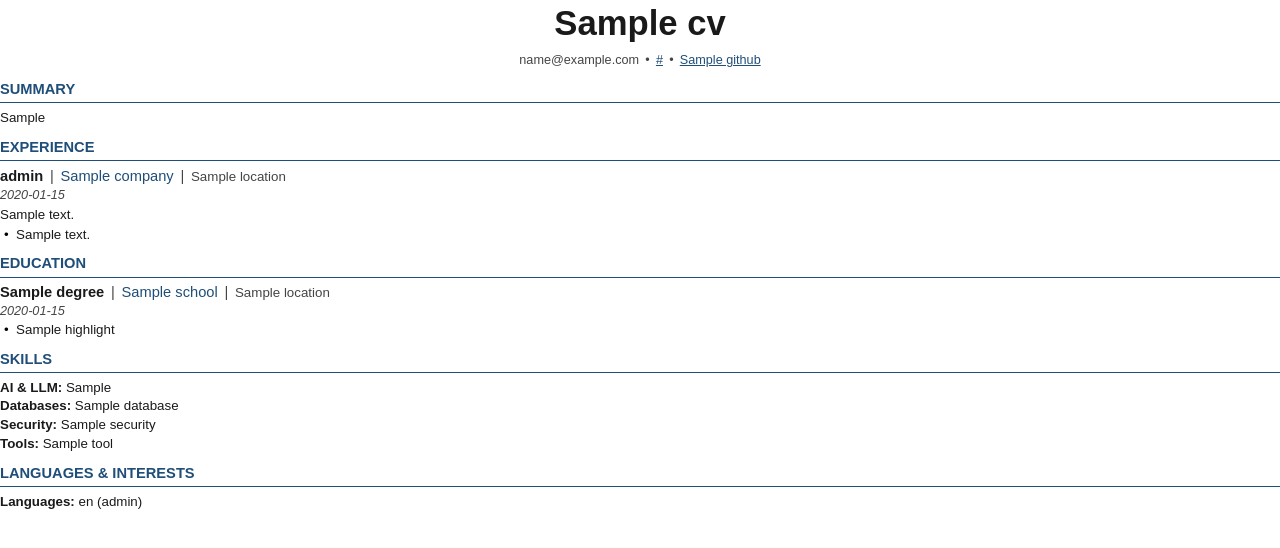
After one commit to atalaymudanyali/career-copilot, a FastAPI app: template templates/cv/document.html in a window 1280 px wide. The commit adds this page. Shown: the top 548 px of the page. Run offline with FastAPI, Linux system fonts and the light colour scheme; the template is opened without the code that fills it: most values are stand-ins (such as "Sample title", 1, 10 or a date in 2020).

Commit message:
feat: add CV document template and PDF generation with WeasyPrint
Render tailored CV as a downloadable PDF matching the user's real CV layout.
WeasyPrint converts an HTML/CSS template to PDF; bullets are grouped by
experience using source_id mapping from the RAG pipeline.

Co-Authored-By: Claude Opus 4.6 <noreply@anthropic.com>

```diff
--- a/pyproject.toml
+++ b/pyproject.toml
@@ -23,6 +23,7 @@ dependencies = [
     "psycopg2-binary>=2.9",
     "jinja2>=3.1",
     "python-multipart>=0.0.9",
+    "weasyprint>=63",
 ]
 
 [project.scripts]
--- /dev/null
+++ b/templates/cv/document.html
@@ -0,0 +1,318 @@
+<!DOCTYPE html>
+<html lang="en">
+<head>
+    <meta charset="UTF-8">
+    <title>{{ cv.name }} — CV</title>
+    <style>
+        @page {
+            size: A4;
+            margin: 1.2cm 1.6cm;
+        }
+
+        * {
+            margin: 0;
+            padding: 0;
+            box-sizing: border-box;
+        }
+
+        body {
+            font-family: Arial, sans-serif;
+            font-size: 10pt;
+            line-height: 1.35;
+            color: #1A1A1A;
+        }
+
+        a {
+            color: #1F4E78;
+            text-decoration: underline;
+        }
+
+        /* ── Header ── */
+        .header {
+            text-align: center;
+            margin-bottom: 6pt;
+        }
+
+        .header h1 {
+            font-size: 26pt;
+            font-weight: bold;
+            color: #1A1A1A;
+            margin-bottom: 4pt;
+        }
+
+        .contact-line {
+            font-size: 9.5pt;
+            color: #444;
+        }
+
+        .contact-line a {
+            color: #1F4E78;
+            text-decoration: underline;
+            font-size: 9.5pt;
+        }
+
+        .sep {
+            margin: 0 2pt;
+            color: #444;
+        }
+
+        /* ── Section titles ── */
+        .section-title {
+            font-size: 11pt;
+            font-weight: bold;
+            text-transform: uppercase;
+            color: #1F4E78;
+            border-bottom: 1pt solid #1F4E78;
+            padding-bottom: 2pt;
+            margin-top: 8pt;
+            margin-bottom: 4pt;
+        }
+
+        /* ── Experience ── */
+        .exp-line1 {
+            font-size: 11pt;
+            margin-bottom: 0pt;
+        }
+
+        .exp-role {
+            font-weight: bold;
+            color: #1A1A1A;
+        }
+
+        .exp-pipe {
+            color: #444;
+            font-weight: normal;
+            margin: 0 2pt;
+        }
+
+        .exp-company {
+            color: #1F4E78;
+            font-weight: normal;
+        }
+
+        .exp-location {
+            color: #444;
+            font-weight: normal;
+            font-size: 10pt;
+        }
+
+        .exp-dates {
+            font-size: 9.5pt;
+            font-style: italic;
+            color: #444;
+            margin-bottom: 2pt;
+        }
+
+        .exp-context {
+            font-size: 10pt;
+            color: #1A1A1A;
+            margin-bottom: 1pt;
+        }
+
+        .bullet-list {
+            list-style: none;
+            padding-left: 15pt;
+        }
+
+        .bullet-list li {
+            margin-bottom: 1pt;
+            text-indent: -12pt;
+            padding-left: 0pt;
+        }
+
+        .bullet-list li::before {
+            content: "\2022\00a0\00a0";
+            color: black;
+        }
+
+        /* ── Education ── */
+        .edu-line1 {
+            font-size: 11pt;
+            margin-bottom: 0pt;
+        }
+
+        .edu-degree {
+            font-weight: bold;
+            color: #1A1A1A;
+        }
+
+        .edu-school {
+            color: #1F4E78;
+            font-weight: normal;
+        }
+
+        .edu-dates {
+            font-size: 9.5pt;
+            font-style: italic;
+            color: #444;
+            margin-bottom: 1pt;
+        }
+
+        .edu-highlights {
+            list-style: none;
+            padding-left: 15pt;
+            color: #1A1A1A;
+        }
+
+        .edu-highlights li {
+            margin-bottom: 0pt;
+            text-indent: -12pt;
+        }
+
+        .edu-highlights li::before {
+            content: "\2022\00a0\00a0";
+            color: black;
+        }
+
+        /* ── Skills ── */
+        .skill-row {
+            font-size: 10pt;
+            line-height: 1.4;
+            color: #1A1A1A;
+        }
+
+        .skill-label {
+            font-weight: bold;
+            color: #1A1A1A;
+        }
+
+        /* ── Languages ── */
+        .lang-row {
+            font-size: 10pt;
+            line-height: 1.4;
+            color: #1A1A1A;
+        }
+
+        .lang-label {
+            font-weight: bold;
+            color: #1A1A1A;
+        }
+
+        /* ── Summary ── */
+        .summary-text {
+            font-size: 10pt;
+            color: #1A1A1A;
+            line-height: 1.4;
+        }
+
+        /* ── Spacing ── */
+        .entry + .entry {
+            margin-top: 5pt;
+        }
+    </style>
+</head>
+<body>
+
+<!-- Header -->
+<div class="header">
+    <h1>{{ cv.name }}</h1>
+    <div class="contact-line">
+        <span>{{ cv.contact.email }}</span>
+        {% if cv.contact.linkedin %}
+        <span class="sep">&bull;</span>
+        <a href="{{ cv.contact.linkedin }}">{{ cv.contact.linkedin.replace("https://", "") }}</a>
+        {% endif %}
+        {% if cv.contact.github %}
+        <span class="sep">&bull;</span>
+        <a href="{{ cv.contact.github }}">{{ cv.contact.github.replace("https://", "") }}</a>
+        {% endif %}
+    </div>
+</div>
+
+<!-- Summary -->
+{% if why_i_fit %}
+<div class="section-title">Summary</div>
+<p class="summary-text">{{ why_i_fit }}</p>
+{% elif cv.summary %}
+<div class="section-title">Summary</div>
+<p class="summary-text">{{ cv.summary }}</p>
+{% endif %}
+
+<!-- Experience -->
+{% if cv.experience %}
+<div class="section-title">Experience</div>
+{% for exp in cv.experience %}
+<div class="entry">
+    <div class="exp-line1">
+        <span class="exp-role">{{ exp.role }}</span>
+        <span class="exp-pipe">|</span>
+        <span class="exp-company">{{ exp.company }}</span>
+        <span class="exp-pipe">|</span>
+        <span class="exp-location">{{ exp.location }}</span>
+    </div>
+    <div class="exp-dates">{{ exp.dates }}</div>
+    {% if exp.context %}
+    <div class="exp-context">{{ exp.context }}</div>
+    {% endif %}
+    <ul class="bullet-list">
+        {% if bullets_by_source.get(exp.id) %}
+            {% for bullet_text in bullets_by_source[exp.id] %}
+            <li>{{ bullet_text }}</li>
+            {% endfor %}
+        {% else %}
+            {% for bullet_text in exp.bullets %}
+            <li>{{ bullet_text }}</li>
+            {% endfor %}
+        {% endif %}
+    </ul>
+</div>
+{% endfor %}
+{% endif %}
+
+<!-- Education -->
+{% if cv.education %}
+<div class="section-title">Education</div>
+{% for edu in cv.education %}
+<div class="entry">
+    <div class="edu-line1">
+        <span class="edu-degree">{{ edu.degree }}</span>
+        <span class="exp-pipe">|</span>
+        <span class="edu-school">{{ edu.school }}</span>
+        <span class="exp-pipe">|</span>
+        <span class="exp-location">{{ edu.location }}</span>
+    </div>
+    <div class="edu-dates">{{ edu.dates }}</div>
+    {% if edu.highlights %}
+    <ul class="edu-highlights">
+        {% for h in edu.highlights %}
+        <li>{{ h }}</li>
+        {% endfor %}
+    </ul>
+    {% endif %}
+</div>
+{% endfor %}
+{% endif %}
+
+<!-- Skills -->
+{% if cv.skills %}
+<div class="section-title">Skills</div>
+{% if cv.skills.languages or cv.skills.frameworks %}
+<div class="skill-row"><span class="skill-label">Backend:</span> {{ (cv.skills.languages + cv.skills.frameworks) | join(", ") }}</div>
+{% endif %}
+{% if cv.skills.ai_ml %}
+<div class="skill-row"><span class="skill-label">AI & LLM:</span> {{ cv.skills.ai_ml | join(", ") }}</div>
+{% endif %}
+{% if cv.skills.databases %}
+<div class="skill-row"><span class="skill-label">Databases:</span> {{ cv.skills.databases | join(", ") }}</div>
+{% endif %}
+{% if cv.skills.security %}
+<div class="skill-row"><span class="skill-label">Security:</span> {{ cv.skills.security | join(", ") }}</div>
+{% endif %}
+{% if cv.skills.tools %}
+<div class="skill-row"><span class="skill-label">Tools:</span> {{ cv.skills.tools | join(", ") }}</div>
+{% endif %}
+{% endif %}
+
+<!-- Languages & Interests -->
+{% if cv.languages_spoken %}
+<div class="section-title">Languages & Interests</div>
+<div class="lang-row">
+    <span class="lang-label">Languages:</span>
+    {% for lang in cv.languages_spoken %}
+    {{ lang.language }} ({{ lang.level }}){% if not loop.last %},{% endif %}
+    {% endfor %}
+</div>
+{% endif %}
+
+</body>
+</html>
```
Also changed, not shown: src/career_copilot/api/dashboard.py (+20 -1 lines), src/career_copilot/services/pdf.py (added, +36 -0 lines), templates/dashboard/_tailoring_result.html (+10 -0 lines), tests/test_pdf.py (added, +111 -0 lines), 2 other files.
